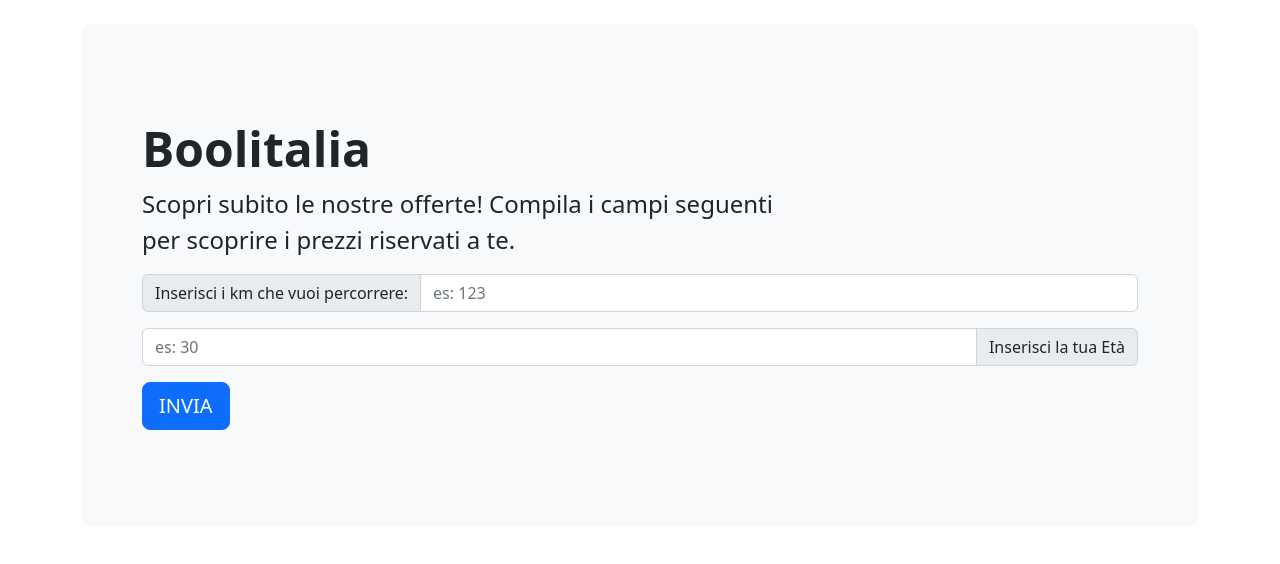
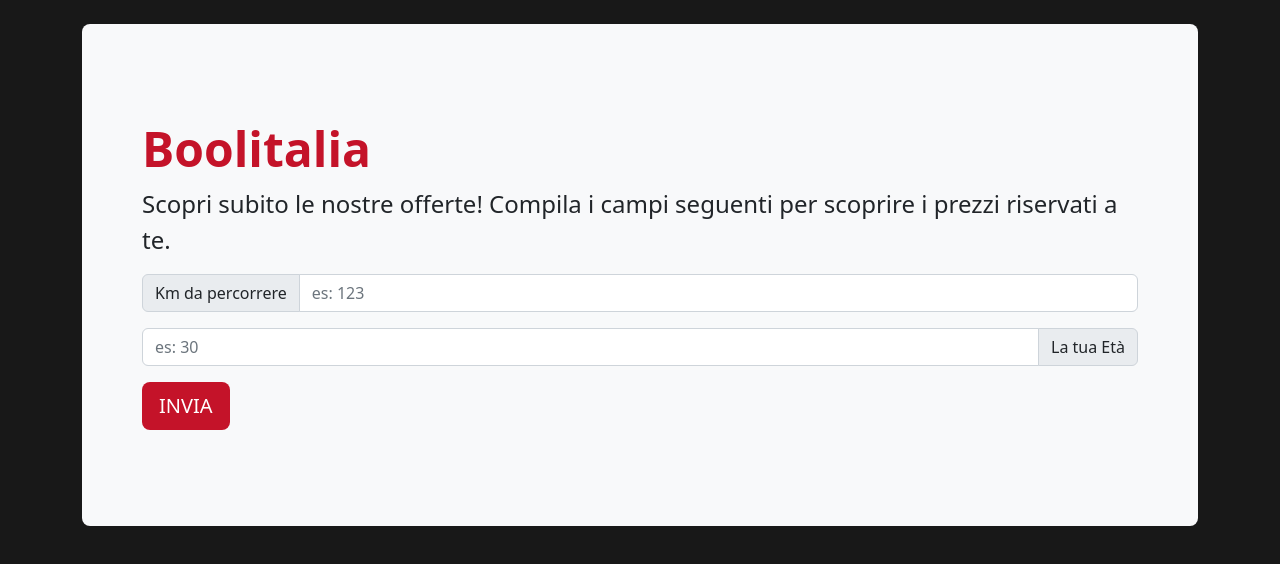
Before and after one commit to AngeloTripodi/js-biglietto-treno-form, a plain HTML site: page index.html in a window 1280 px wide. Drawn offline with nearby package versions, Linux system fonts and the light colour scheme.

Commit message:
add style

```diff
--- a/css/style.css
+++ b/css/style.css
@@ -0,0 +1,16 @@
+.my-bg,
+.my-bg-button{
+    background-color: #c41329;
+}
+
+.my-bg-button:hover{
+    background-color: #870917;
+}
+
+#my-red{
+    color: #c41329;
+}
+
+body{
+ background-color: rgb(24, 24, 24);
+}
--- a/index.html
+++ b/index.html
@@ -14,25 +14,25 @@
 
       <div class="p-5 mb-4 bg-light rounded-3">
         <div class="container-fluid py-5">
-          <h1 class="display-5 fw-bold">Boolitalia</h1>
-          <p class="col-md-8 fs-4">Scopri subito le nostre offerte! Compila i campi seguenti per scoprire i prezzi riservati a te.</p>
+          <h1 class="display-5 fw-bold" id="my-red">Boolitalia</h1>
+          <p class="col-md-12 fs-4">Scopri subito le nostre offerte! Compila i campi seguenti per scoprire i prezzi riservati a te.</p>
           <div class="input-group mb-3">
-            <span class="input-group-text" id="formKm">Inserisci i km che vuoi percorrere:</span>
+            <span class="input-group-text" id="formKm">Km da percorrere</span>
             <input type="number" class="form-control" id="km" placeholder="es: 123">
           </div>
           <div class="input-group mb-3">
             <input type="number" class="form-control" id="travelerAge" placeholder="es: 30">
-            <span class="input-group-text" id="FormTravelerAge">Inserisci la tua Età</span>
+            <span class="input-group-text" id="FormTravelerAge">La tua Età</span>
           </div>
-          <button class="btn btn-primary btn-lg" id="my-btn" type="button">INVIA</button>
+          <button class="btn my-bg-button text-white btn-lg" id="my-btn" type="button">INVIA</button>
 
 
         </div>
       </div>
 
-      <div class="row test d-none popupPrice">
+      <div class="row d-none popupPrice">
         <div class="col-md-12">
-          <div class="h-100 p-5 text-bg-dark rounded-3">
+          <div class="h-100 p-5 my-bg text-white rounded-3">
             <h3 id="price"></h3>
           </div>
         </div>
```
